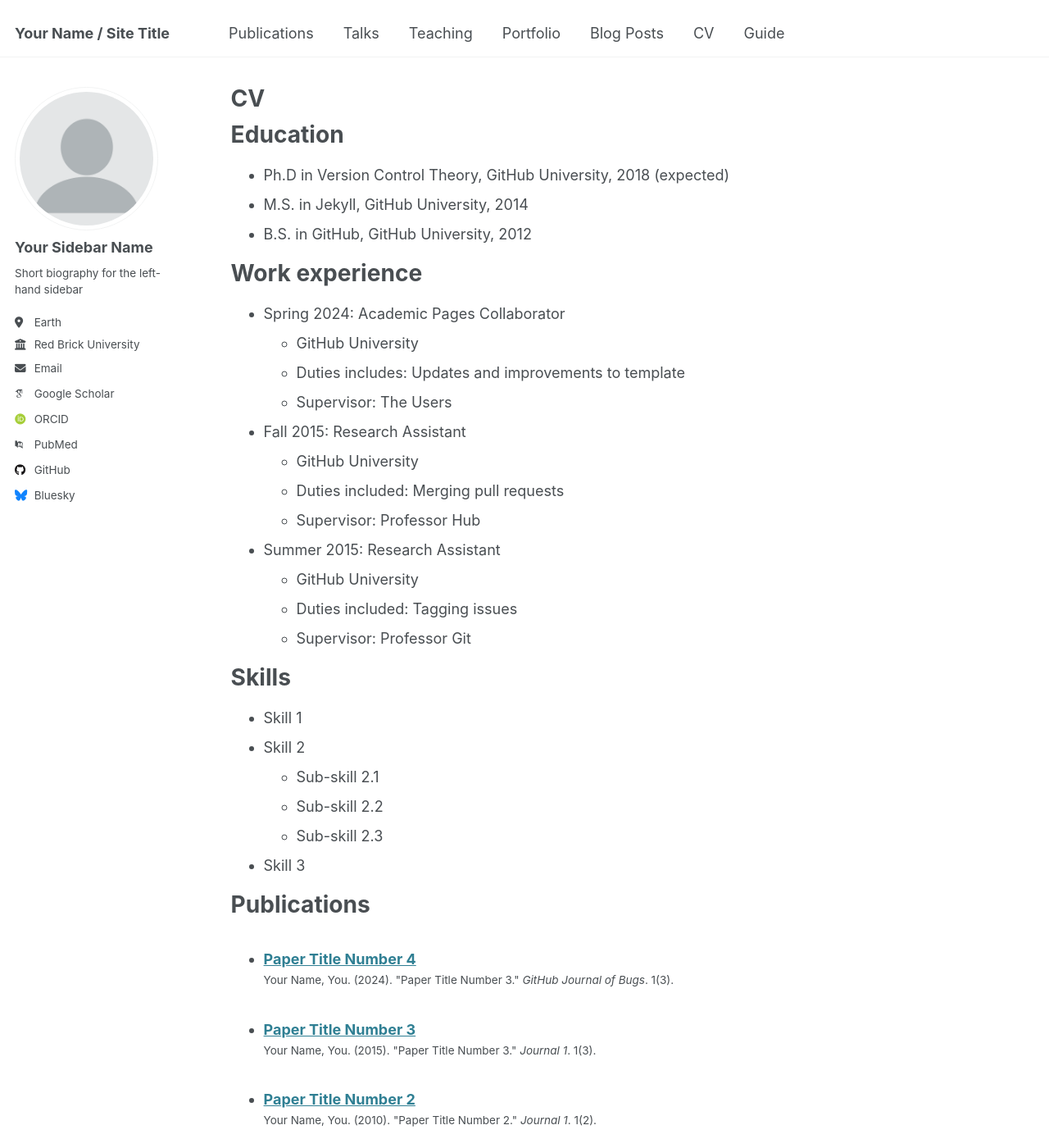
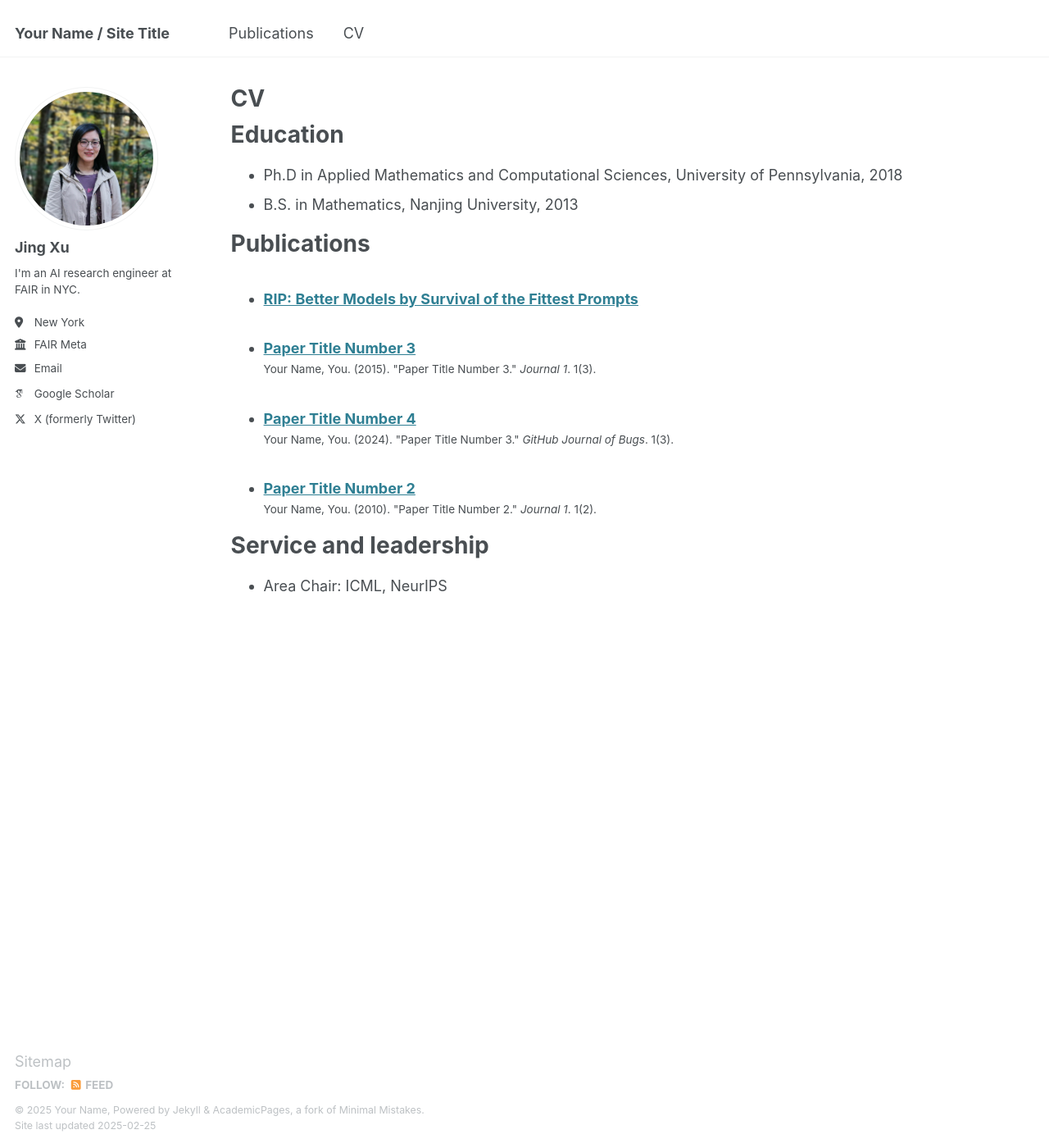
Before and after one commit to jxmsML/jxmsML.github.io, a Jekyll site: the page built from _pages/cv.md, in a window 1280 px wide and 1400 px high. Shown: the whole window at 82% size. Built offline with Jekyll 4.4.1, drawn with Linux system fonts in a browser that asks for light colours; some web fonts are replaced; some of the changed text lies outside the part shown.

Commit message:
changes new

```diff
--- a/_config.yml
+++ b/_config.yml
@@ -23,21 +23,21 @@ repository               : "academicpages/academicpages.github.io"
 author:
   # Biographic information
   avatar           : "profile.png"
-  name             : "Your Sidebar Name"
+  name             : "Jing Xu"
   pronouns         : # example: "she/her"
-  bio              : "Short biography for the left-hand sidebar"
-  location         : "Earth"
-  employer         : "Red Brick University"
+  bio              : "I'm an AI research engineer at FAIR in NYC."
+  location         : "New York"
+  employer         : "FAIR Meta"
   uri              : # URL
-  email            : "none@example.org"
+  email            : "jingxu23@meta.com"
 
   # Academic websites
   arxiv            : # URL - Update with the correct link to your profile
-  googlescholar    : "https://scholar.google.com/citations?user=PS_CX0AAAAAJ"
+  googlescholar    : "https://scholar.google.com/citations?user=H3Uq3FcAAAAJ"
   impactstory      : # URL
-  orcid            : "http://orcid.org/yourorcidurl"
+  # orcid            : "http://orcid.org/yourorcidurl"
   semantic         : # URL
-  pubmed           : "https://www.ncbi.nlm.nih.gov/pubmed/?term=john+snow"
+  # pubmed           : "https://www.ncbi.nlm.nih.gov/pubmed/?term=john+snow"
   researchgate     : # URL
   scopus           : # URL
 
@@ -45,12 +45,12 @@ author:
   bitbucket        : # Username - Update with your username on the site
   codepen          : # Username
   dribbble         : # Username
-  github           : "academicpages"
+  github           : # URL
   kaggle           : # Username
   stackoverflow    : # User number or user number and name (i.e., use "1" or "1/jeff-atwood")
 
   # Social media
-  bluesky          : "bsky.app" # Replace this with you Bluesky username
+  bluesky          : # Username # Replace this with you Bluesky username
   facebook         : # Username
   flickr           : # Username
   foursquare       : # Username
@@ -67,7 +67,7 @@ author:
   steam            : # Username
   telegram         : # URL
   tumblr           : # Username
-  twitter          : # Username for X / Twitter
+  twitter          : "https://x.com/jingxu_ml"
   vine             : # Username
   weibo            : # Username
   wikipedia        : # Username
--- a/_includes/archive-single.html
+++ b/_includes/archive-single.html
@@ -38,6 +38,11 @@
       <p class="page__meta"><i class="fa fa-clock" aria-hidden="true"></i> {% include read-time.html %}</p>
     {% endif %}
 
+    {% if post.authors %}
+      {% assign highlighted_authors = post.authors | replace: "Jing Xu", "<u>Jing Xu</u>" %}
+      <p>{{ highlighted_authors }}</p>
+    {% endif %}
+
         {% if post.collection == 'teaching' %}
           <p> {{ post.type }}, <i>{{ post.venue }}</i>, {{ post.date | default: "1900-01-01" | date: "%Y" }} </p>
         {% elsif post.collection == 'publications' %}
--- a/_pages/cv.md
+++ b/_pages/cv.md
@@ -11,11 +11,10 @@ redirect_from:
 
 Education
 ======
-* Ph.D in Version Control Theory, GitHub University, 2018 (expected)
-* M.S. in Jekyll, GitHub University, 2014
-* B.S. in GitHub, GitHub University, 2012
+* Ph.D in Applied Mathematics and Computational Sciences, University of Pennsylvania, 2018
+* B.S. in Mathematics, Nanjing University, 2013
 
-Work experience
+<!-- Work experience
 ======
 * Spring 2024: Academic Pages Collaborator
   * GitHub University
@@ -31,15 +30,15 @@ Work experience
   * GitHub University
   * Duties included: Tagging issues
   * Supervisor: Professor Git
-
-Skills
+   -->
+<!-- Skills
 ======
 * Skill 1
 * Skill 2
   * Sub-skill 2.1
   * Sub-skill 2.2
   * Sub-skill 2.3
-* Skill 3
+* Skill 3 -->
 
 Publications
 ======
@@ -47,18 +46,18 @@ Publications
     {% include archive-single-cv.html %}
   {% endfor %}</ul>
 
-Talks
+<!-- Talks
 ======
   <ul>{% for post in site.talks reversed %}
     {% include archive-single-talk-cv.html  %}
-  {% endfor %}</ul>
+  {% endfor %}</ul> -->
 
-Teaching
+<!-- Teaching
 ======
   <ul>{% for post in site.teaching reversed %}
     {% include archive-single-cv.html %}
-  {% endfor %}</ul>
+  {% endfor %}</ul> -->
 
 Service and leadership
 ======
-* Currently signed in to 43 different slack teams
+* Area Chair: ICML, NeurIPS
--- a/_publications/2015-10-01-paper-title-number-3.md
+++ b/_publications/2015-10-01-paper-title-number-3.md
@@ -4,7 +4,7 @@ collection: publications
 category: manuscripts
 permalink: /publication/2015-10-01-paper-title-number-3
 excerpt: 'This paper is about the number 3. The number 4 is left for future work.'
-date: 2015-10-01
+date: 2025-01-30
 venue: 'Journal 1'
 slidesurl: 'http://academicpages.github.io/files/slides3.pdf'
 paperurl: 'http://academicpages.github.io/files/paper3.pdf'
--- /dev/null
+++ b/_publications/2025-01-30-rip.md
@@ -0,0 +1,15 @@
+---
+title: "RIP: Better Models by Survival of the Fittest Prompts"
+collection: publications
+category: conferences
+permalink: "https://arxiv.org/abs/2501.18578"
+authors: Ping Yu, Weizhe Yuan, Olga Golovneva, Tianhao Wu, Sainbayar Sukhbaatar, Jason Weston, Jing Xu
+# excerpt: 'This paper is about the number 1. The number 2 is left for future work.'
+date: 2025-01-30
+# venue: 'Journal 1'
+# slidesurl: 'http://academicpages.github.io/files/slides1.pdf'
+# paperurl: 'https://arxiv.org/abs/2501.18578'
+# citation: 'Your Name, You. (2009). &quot;Paper Title Number 1.&quot; <i>Journal 1</i>. 1(1).'
+---
+
+The contents above will be part of a list of publications, if the user clicks the link for the publication than the contents of section will be rendered as a full page, allowing you to provide more information about the paper for the reader. When publications are displayed as a single page, the contents of the above "citation" field will automatically be included below this section in a smaller font.
```
Also changed, not shown: _data/navigation.yml (+10 -10 lines), _publications/2009-10-01-paper-title-number-1.md (deleted, +0 -14 lines), images/profile.png, 6 other files.
